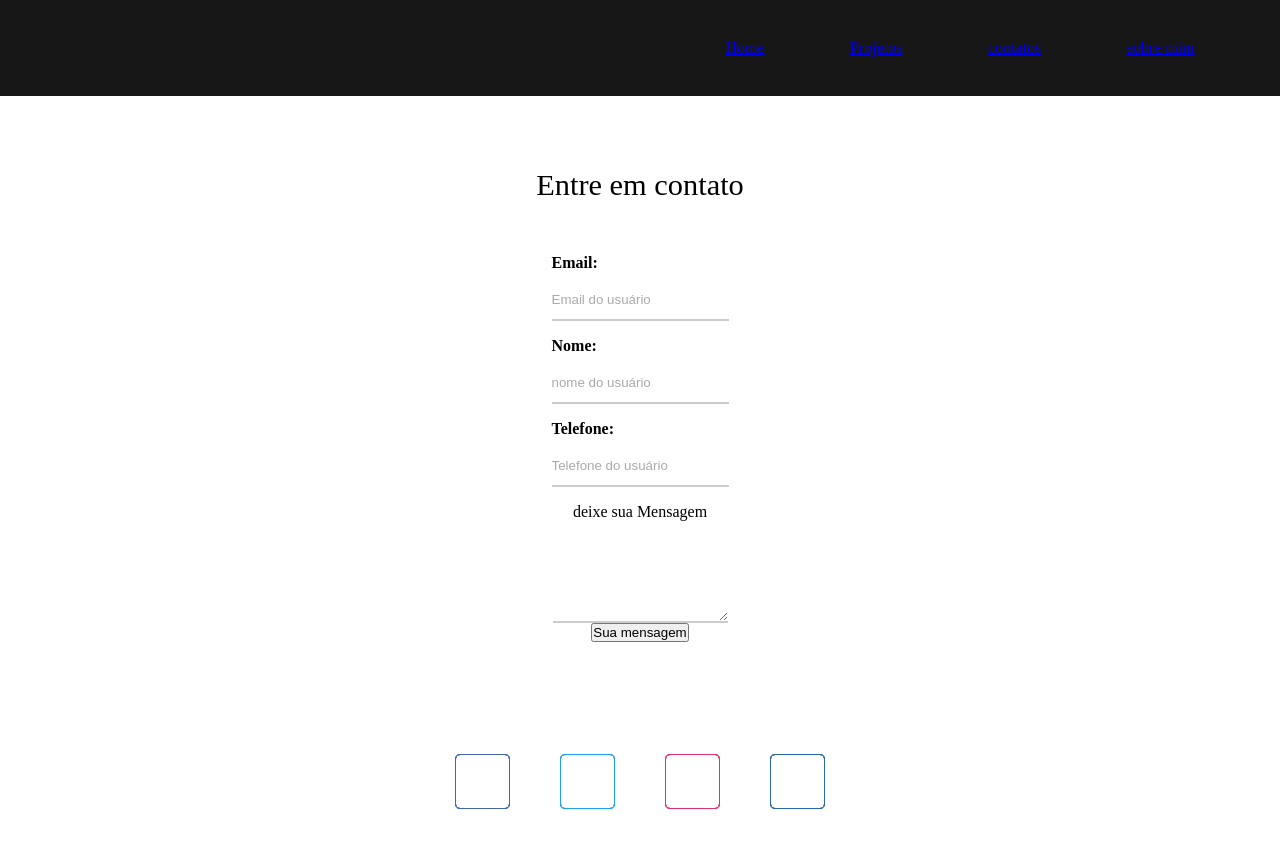
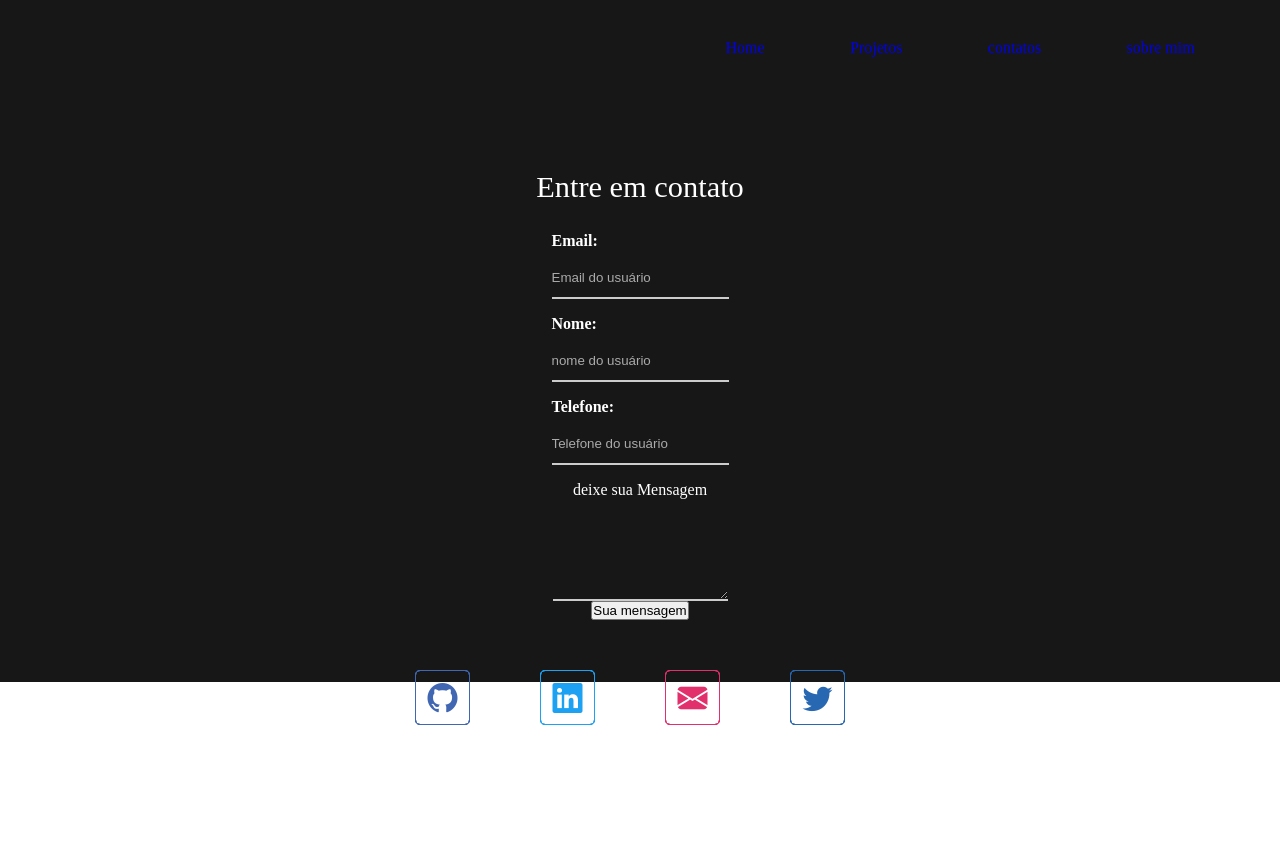
Before and after one commit to NTN1789/portfolio, a React (Vite) app: page /Contatos in a window 1280 px wide. Shown: the top 848 px of the page. After the commit the page ends 800 px from the top, so only its background shows below. Built offline with nearby package versions, Linux system fonts and the light colour scheme.

Commit message:
arruamndo contatos

```diff
--- a/index.html
+++ b/index.html
@@ -6,6 +6,7 @@
     <link rel="preconnect" href="https://fonts.googleapis.com" />
     <link rel="preconnect" href="https://fonts.gstatic.com" crossorigin />
     <link rel="stylesheet" href="https://cdn.jsdelivr.net/gh/devicons/devicon@v2.15.1/devicon.min.css">
+    <link rel="stylesheet" href="https://cdn.jsdelivr.net/npm/bootstrap-icons@1.9.1/font/bootstrap-icons.css">
     <meta name="viewport" content="width=device-width, initial-scale=1.0" />
     <title>Vite + React</title>
   </head>
--- a/src/components/Contatos/Contato.css
+++ b/src/components/Contatos/Contato.css
@@ -15,11 +15,12 @@
   }
 
   .icons a {
-    margin: 0 25px;
+    margin: 0 35px;
     text-decoration: none;
     color: #fff;
     display: block;
     position: relative;
+    right: 10px;;
   }
 
   .icons a .layer {
--- a/src/components/Contatos/Contatos.jsx
+++ b/src/components/Contatos/Contatos.jsx
@@ -1,9 +1,11 @@
 import React from 'react'
 import { Form } from "./StylesContato"
 import "./Contato.css"
+import { ContainerMain } from '../Main/MainStyled'
+import { Link } from 'react-router-dom'
 export const Contatos = () => {
   return (
-    <div>
+    <ContainerMain>
 
 
            <Form>
@@ -51,7 +53,7 @@ export const Contatos = () => {
       <div className="container-contatos">
         <div className="contatos">
           <div className="icons">
-            <a href="#">
+            <a href="https://github.com/NTN1789">
               <div className="layer">
                 <span></span>
                 <span></span>
@@ -62,18 +64,18 @@ export const Contatos = () => {
               </div>
               <div className="text">GitHub</div>
             </a>
-            <a href="#">
+            <a href="https://www.linkedin.com/in/natan-silva-314b7218a/">
               <div className="layer">
                 <span></span>
                 <span></span>
                 <span></span>
                 <span></span>
-                <span className="fab fa-linkedin-in"><i class="bi bi-linkedin"></i>
-                </span>
+            <span className="fab fa-linkedin-in"><i class="bi bi-linkedin"></i></span>
+
               </div>
               <div className="text">Linkedin</div>
             </a>
-            <a href="#">
+            <a href="natanalmeida040@gmail.com">
               <div className="layer">
                 <span></span>
                 <span></span>
@@ -85,7 +87,7 @@ export const Contatos = () => {
               </div>
               <div className="text">Gmail</div>
             </a>
-            <a href="#">
+            <a href="https://twitter.com/natansi96847698">
               <div className="layer">
                 <span></span>
                 <span></span>
@@ -101,6 +103,6 @@ export const Contatos = () => {
       </div>
     </section>
 
-        </div>
+        </ContainerMain>
   )
 }
--- a/src/components/Contatos/StylesContato.js
+++ b/src/components/Contatos/StylesContato.js
@@ -5,7 +5,7 @@ display:flex;
 justify-content:center;
 align-items:center;
 flex-direction: column;
-padding:62px;
+
 
 
 p{
@@ -13,7 +13,7 @@ p{
     font-size:1.9em;
     padding:10px;
 
-    height:12vh;
+    height:9vh;
 }
 
 
--- a/src/components/Main/Main.jsx
+++ b/src/components/Main/Main.jsx
@@ -1,7 +1,7 @@
-import { useState } from 'react'
+
 import Carta from "../../assets/carta.jpg"
 import { Buttons, ContainerMain, CaixaTitle, Tilte, BoxImage, Imagem, BoxTilte } from './MainStyled'
-
+import Natan from"../../assets/Foto.jpg"
 
 
 const Main = () => {
--- a/src/components/Main/MainStyled.js
+++ b/src/components/Main/MainStyled.js
@@ -100,6 +100,8 @@ p{
 }
 
 
-
+img {
+  width:20vh;
+}
 
 `
--- a/src/components/NavBar/headerStyled.js
+++ b/src/components/NavBar/headerStyled.js
@@ -31,12 +31,12 @@ export const banner = styled.header`
     list-style:none;
 
 
-        &{
 
-        }
+}
+
+a{
+    text-decoration:none;
 }
 
 
-
-
 `
```
Also changed, not shown: src/assets/Foto.jpg (added).
